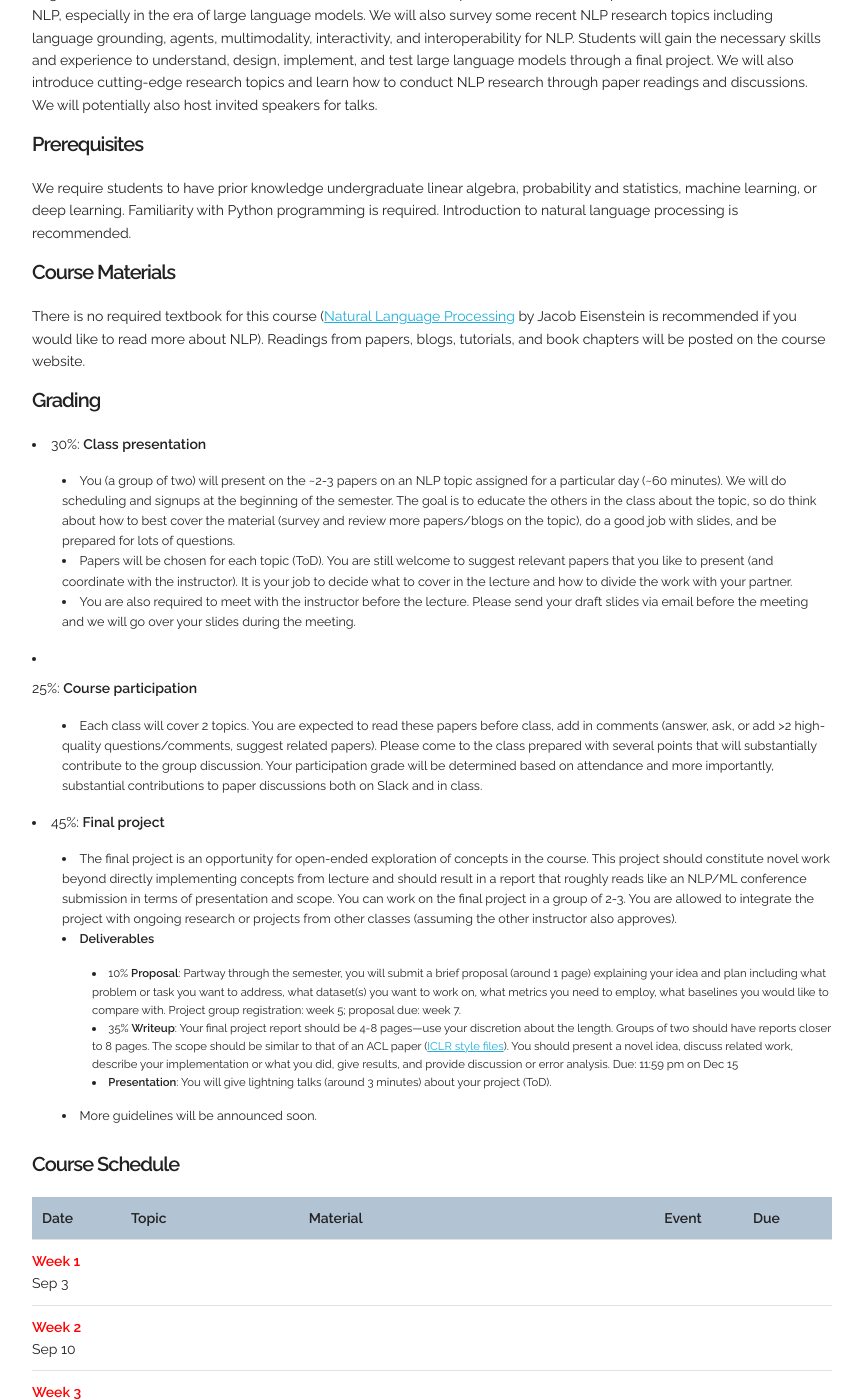
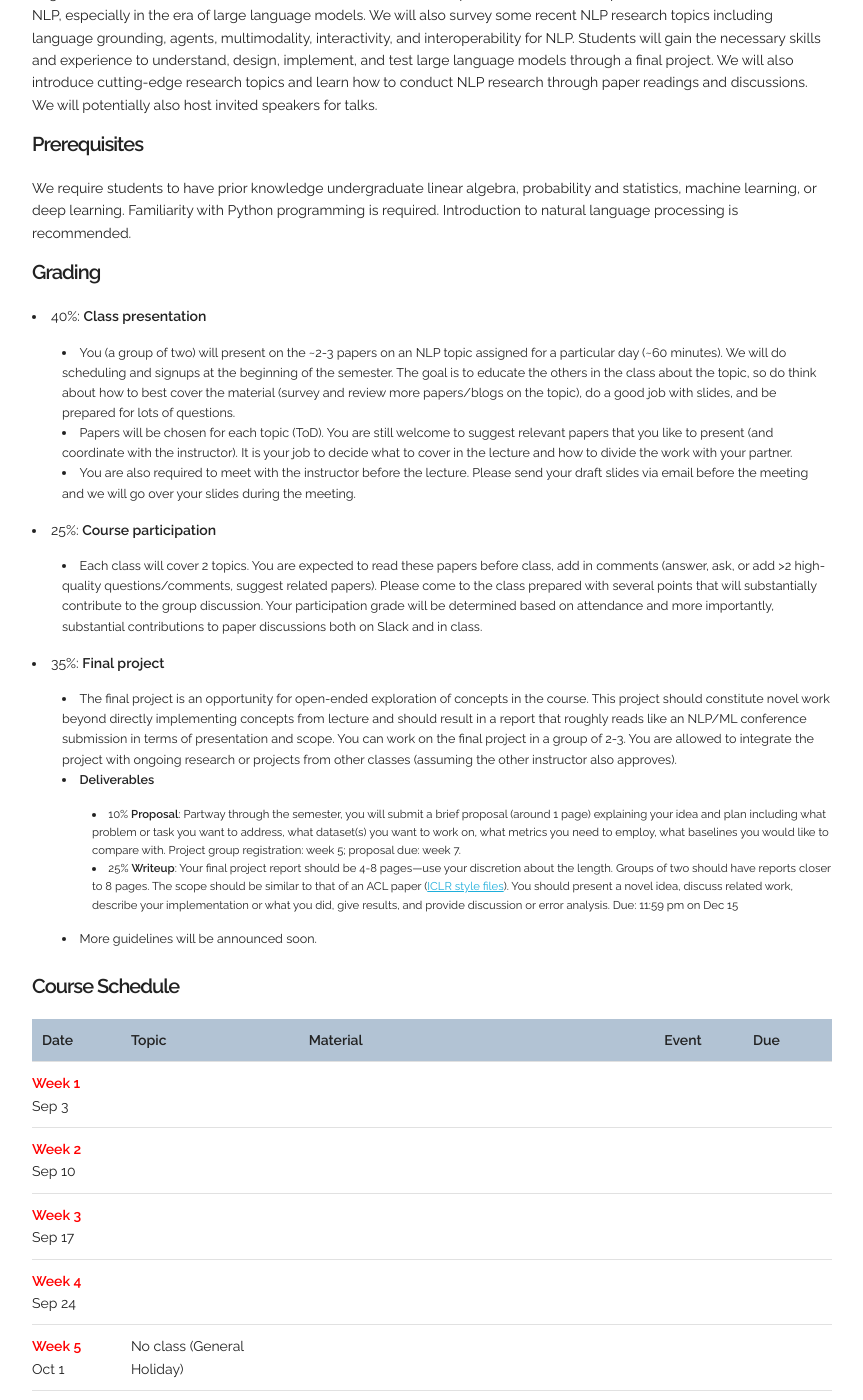
Before and after one commit to taoyds/taoyds.github.io, a Jekyll site: the page built from courses/data8005.md, in a window 1280 px wide and 1400 px high, scrolled down 443 px. Shown: the whole window, without its empty margins (208-1071 px from the left). Built offline with Jekyll 4.4.1, drawn with Linux system fonts in a browser that asks for light colours; some web fonts are replaced.

Commit message:
Update data8005.md

```diff
--- a/courses/data8005.md
+++ b/courses/data8005.md
@@ -27,26 +27,21 @@ Natural language processing (NLP) is the study of human language from a computat
 
 We require students to have prior knowledge undergraduate linear algebra, probability and statistics, machine learning, or deep learning. Familiarity with Python programming is required. Introduction to natural language processing is recommended.
 
-## Course Materials
-
-There is no required textbook for this course ([Natural Language Processing](https://github.com/jacobeisenstein/gt-nlp-class/blob/master/notes/eisenstein-nlp-notes.pdf) by Jacob Eisenstein is recommended if you would like to read more about NLP). Readings from papers, blogs, tutorials, and book chapters will be posted on the course website.
-
 ## Grading
 
-- 30%: **Class presentation**
+- 40%: **Class presentation**
   - You (a group of two) will present on the ~2-3 papers on an NLP topic assigned for a particular day (~60 minutes). We will do scheduling and signups at the beginning of the semester. The goal is to educate the others in the class about the topic, so do think about how to best cover the material (survey and review more papers/blogs on the topic), do a good job with slides, and be prepared for lots of questions.
   - Papers will be chosen for each topic (ToD). You are still welcome to suggest relevant papers that you like to present (and coordinate with the instructor). It is your job to decide what to cover in the lecture and how to divide the work with your partner.
   - You are also required to meet with the instructor before the lecture. Please send your draft slides via email before the meeting and we will go over your slides during the meeting.
+
 - 25%: **Course participation**
-
   - Each class will cover 2 topics. You are expected to read these papers before class, add in comments (answer, ask, or add >2 high-quality questions/comments, suggest related papers). Please come to the class prepared with several points that will substantially contribute to the group discussion. Your participation grade will be determined based on attendance and more importantly, substantial contributions to paper discussions both on Slack and in class.
 
-- 45%: **Final project**
+- 35%: **Final project**
   - The final project is an opportunity for open-ended exploration of concepts in the course. This project should constitute novel work beyond directly implementing concepts from lecture and should result in a report that roughly reads like an NLP/ML conference submission in terms of presentation and scope. You can work on the final project in a group of 2-3. You are allowed to integrate the project with ongoing research or projects from other classes (assuming the other instructor also approves).
   - **Deliverables**
     - 10% **Proposal**: Partway through the semester, you will submit a brief proposal (around 1 page) explaining your idea and plan including what problem or task you want to address, what dataset(s) you want to work on, what metrics you need to employ, what baselines you would like to compare with. Project group registration: week 5; proposal due: week 7.
-    - 35% **Writeup**: Your final project report should be 4-8 pages---use your discretion about the length. Groups of two should have reports closer to 8 pages. The scope should be similar to that of an ACL paper ([ICLR style files](https://github.com/ICLR/Master-Template/raw/master/iclr2024.zip)). You should present a novel idea, discuss related work, describe your implementation or what you did, give results, and provide discussion or error analysis. Due: 11:59 pm on Dec 15
-    - **Presentation**: You will give lightning talks (around 3 minutes) about your project (ToD).
+    - 25% **Writeup**: Your final project report should be 4-8 pages---use your discretion about the length. Groups of two should have reports closer to 8 pages. The scope should be similar to that of an ACL paper ([ICLR style files](https://github.com/ICLR/Master-Template/raw/master/iclr2024.zip)). You should present a novel idea, discuss related work, describe your implementation or what you did, give results, and provide discussion or error analysis. Due: 11:59 pm on Dec 15
   - More guidelines will be announced soon.
 
 ## Course Schedule
```
